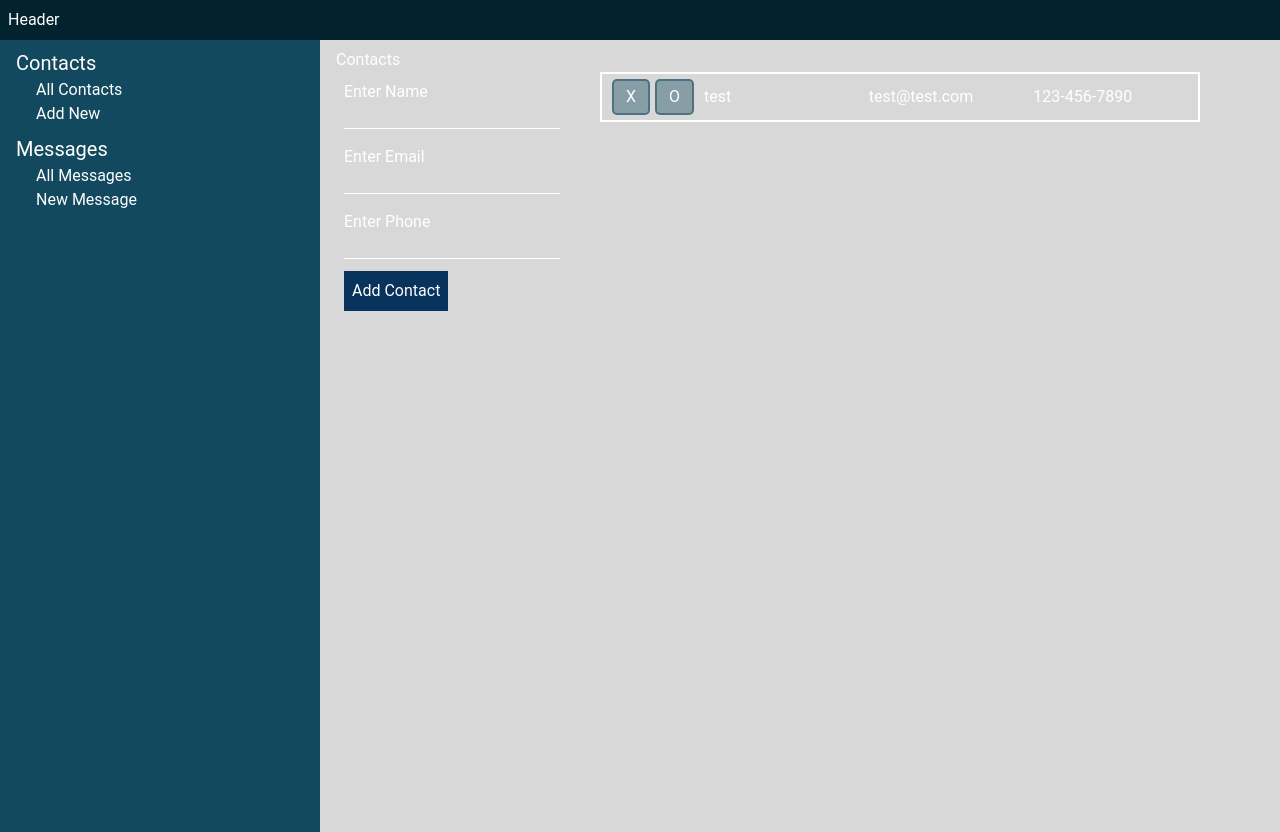
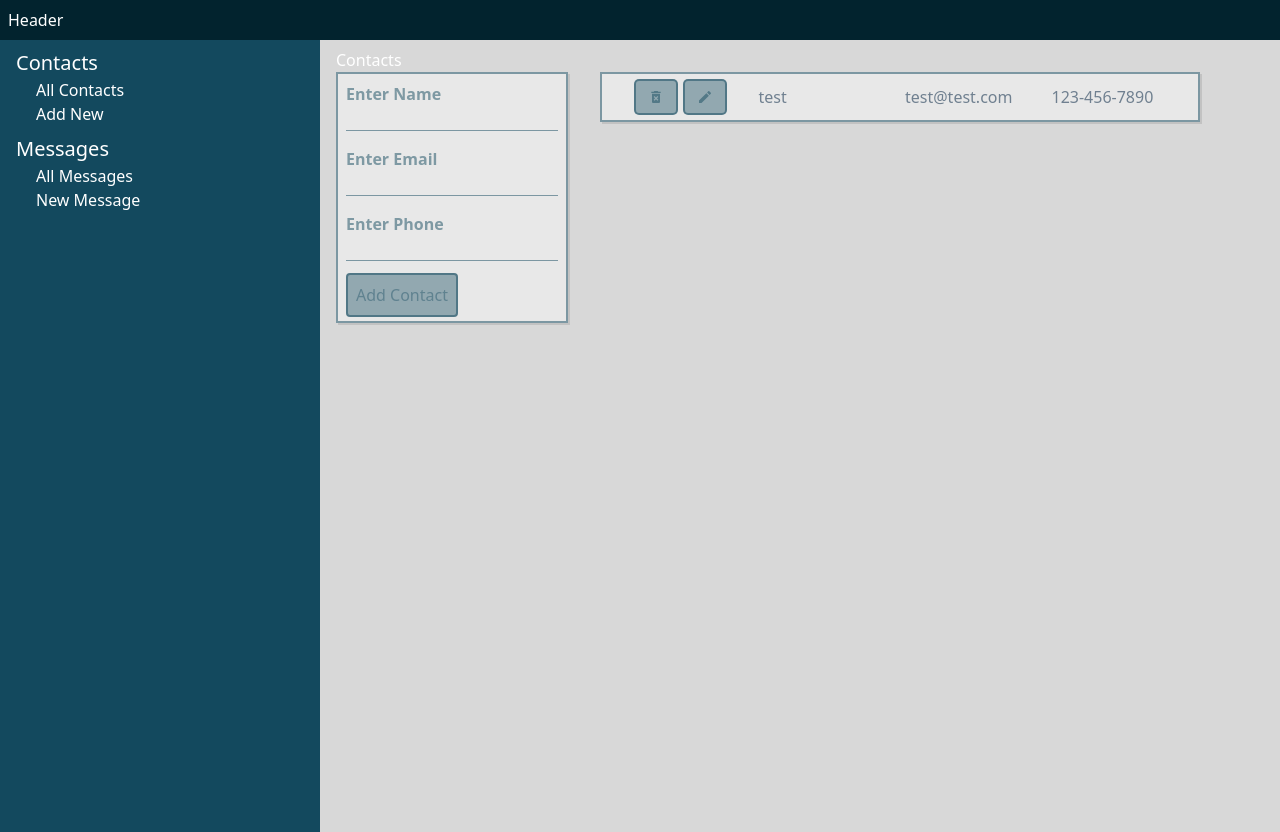
Before and after one commit to rdelga80/messenger-vue-project, a Vue app: page /contacts/add-contact in a window 1280 px wide. Built offline with nearby package versions, Linux system fonts and the light colour scheme.

Commit message:
complete contacts add

```diff
--- a/src/assets/css/main.css
+++ b/src/assets/css/main.css
@@ -5,6 +5,11 @@
 @tailwind components;
 @tailwind utilities;
 
+:root {
+  --main-green: rgba(19, 73, 94, 0.5);
+  --main-green-bg: rgba(19, 73, 94, 0.4);
+}
+
 body {
   background-color: rgb(216, 216, 216);
 }
--- a/src/components/MButton.vue
+++ b/src/components/MButton.vue
@@ -6,12 +6,13 @@ export default {
   props: {
     bgColor: {
       type: String,
-      default: `rgba(19, 73, 94, 0.4)`
+      default: `var(--main-green-bg)`
     },
     borderColor: {
       type: String,
-      default: `rgba(19, 73, 94, 0.5)`
-    }
+      default: `var(--main-green)`
+    },
+    icon: Boolean
   },
 
   setup(props, { slots }) {
@@ -20,10 +21,12 @@ export default {
       '--btn-border-color': props.borderColor
     }))
 
+    const buttonClasses = props.icon ? ['button', 'button-icon'] : ['button']
+
     return () => h(
       'button',
       {
-        class: ['button'],
+        class: buttonClasses,
         style: [buttonStyles.value]
       },
       slots.default()
@@ -33,10 +36,24 @@ export default {
 </script>
 
 <style lang="scss">
-button.button {
-  padding: 4px 12px;
+%button-vars {
+  --padding-y: 4px;
+}
+
+.button-icon {
+  --padding-y: 8px;
+}
+
+.button {
+  @extend %button-vars;
+
+  padding: var(--padding-y) 12px;
   border: 2px solid var(--btn-border-color);
   border-radius: 5px;
   background-color: var(--btn-bg-color);
+
+  &:focus {
+    outline: none;
+  }
 }
 </style>
--- /dev/null
+++ b/src/components/MIcon.vue
@@ -0,0 +1,33 @@
+<template>
+  <component
+    :is="iconComponent"
+    class="icon"/>
+</template>
+
+<script>
+import { defineAsyncComponent } from 'vue'
+
+export default {
+  props: {
+    icon: {
+      type: String,
+      required: true
+    }
+  },
+
+  setup(props) {
+    return {
+      iconComponent: defineAsyncComponent(() =>
+        import(`./icons/${props.icon}.vue`)
+      )
+    }
+  }
+}
+</script>
+
+<style lang="scss" scoped>
+svg.icon {
+  width: 1rem;
+  height: 1rem;
+}
+</style>
--- a/src/components/MInput.vue
+++ b/src/components/MInput.vue
@@ -1,13 +1,14 @@
 <template>
   <div class="input p-2 flex flex-col w-auto max-w-sm">
     <label
-      class="label"
+      class="label font-bold"
       :for="name">
       {{ label }}
     </label>
 
     <input
       class="input-field"
+      ref="input"
       :value="value"
       :name="name"
       :type="type"
@@ -16,6 +17,8 @@
 </template>
 
 <script>
+import { onMounted, ref } from 'vue'
+
 export default {
   name: 'MInput',
 
@@ -31,17 +34,30 @@ export default {
     value: [String, Number, Date]
   },
 
-  emits: ['input']
+  emits: ['input'],
+
+  setup(props) {
+    const input = ref('')
+
+    return {
+      input,
+      focus: () => { input.value.focus() }
+    }
+  }
 }
 </script>
 
-<style scoped>
+<style lang="scss" scoped>
+label {
+  font-weight: 700;
+}
+
 input.input-field {
   background-color: transparent;
-  border-bottom: 1px solid white;
-}
+  border-bottom: 1px solid var(--main-green);
 
-input.input-field:focus {
-  outline: none;
+  &:focus {
+    outline: none;
+  }
 }
 </style>
--- a/src/components/MSubmit.vue
+++ b/src/components/MSubmit.vue
@@ -22,10 +22,16 @@ export default {
 }
 </script>
 
-<style>
+<style lang="scss">
 .m-submit {
+  background-color: var(--main-green-bg);
+  border: 2px solid var(--main-green);
+  border-radius: 4px;
   margin: 0.25rem 0.5rem;
   padding: 0.5rem;
-  background-color: rgb(8, 51, 92)
+
+  &:focus {
+    outline: none;
+  }
 }
 </style>
--- a/src/components/contacts/ContactsDisplay.vue
+++ b/src/components/contacts/ContactsDisplay.vue
@@ -1,32 +1,62 @@
 <template>
-  <article
-    v-for="contact in contacts"
-    class="contacts-display">
+  <article class="contacts-display">
     <section
-      v-for="section in sections"
-      :class="['contact', section]">
-      <slot
-        :name="section"
-        :contact="contact">
+      v-for="(contact, index) in contacts"
+      class="contact">
+      <div class="actions">
+        <MButton
+          icon
+          @click="deleteContact(contact)">
+          <MIcon icon="delete"/>
+        </MButton>
+
+        <MButton
+          icon
+          @click="editContact(contact, index)">
+          <MIcon icon="edit"/>
+        </MButton>
+      </div>
+
+      <div v-for="section in sections">
         {{ contact[section] }}
-      </slot>
+      </div>
     </section>
   </article>
 </template>
 
 <script>
+import { computed } from 'vue'
+import { useStore } from 'vuex'
+import MButton from '@/components/MButton.vue'
+import MIcon from '@/components/MIcon.vue'
+
 export default {
   name: 'ContactsDisplay',
-  props: {
-    contacts: {
-      type: Object,
-      required: true
-    }
+
+  components: {
+    MButton,
+    MIcon
   },
 
-  setup(props) {
+  setup() {
+    const store = useStore()
+
     return {
-      sections: ['actions', 'name', 'email', 'phone']
+      contacts: computed(() => store.state.contacts.contacts),
+      deleteContact: (contact) => store.dispatch(
+        'contacts/deleteContact',
+        contact
+      ),
+      editContact: (contact, index) => {
+        store.dispatch(
+          'contacts/editContact',
+          {
+            contact,
+            index
+          }
+        )
+      },
+      sections: ['name', 'email', 'phone']
     }
   }
 }
@@ -34,21 +64,24 @@ export default {
 
 <style lang="scss" scoped>
 .contacts-display {
-  border: 2px solid white;
   display: flex;
+  flex-direction: column;
   max-width: 600px;
+  row-gap: 5px;
+  width: 100%;
+}
+
+.contact {
+  align-items: center;
+  background-color: rgba(white, 0.4);
+  box-shadow: 2px 2px rgba(black, 0.1);
+  border: 2px solid rgba(19, 73, 94, 0.5);
+  display: flex;
+  color: slategray;
   padding: 5px;
   width: 100%;
 
-  .actions {
-    flex: 0 1 auto;
-    display: flex;
-    column-gap: 5px;
-  }
-
   > * {
-    align-items: center;
-    display: flex;
     flex: 1;
     padding: {
       left: 5px;
@@ -56,4 +89,11 @@ export default {
     }
   }
 }
+
+.actions {
+  color: rgba(19, 73, 94, 0.5);
+  column-gap: 5px;
+  display: flex;
+  justify-content: center;
+}
 </style>
--- /dev/null
+++ b/src/components/icons/delete.vue
@@ -0,0 +1,13 @@
+<template>
+  <svg xmlns="http://www.w3.org/2000/svg" viewBox="0 0 24 24" fill="currentColor">
+    <path d="M0 0h24v24H0z" fill="none"/>
+    <path d="M0 0h24v24H0V0z" fill="none"/>
+    <path d="M6 19c0 1.1.9 2 2 2h8c1.1 0 2-.9 2-2V7H6v12zm2.46-7.12l1.41-1.41L12 12.59l2.12-2.12 1.41 1.41L13.41 14l2.12 2.12-1.41 1.41L12 15.41l-2.12 2.12-1.41-1.41L10.59 14l-2.13-2.12zM15.5 4l-1-1h-5l-1 1H5v2h14V4z"/>
+  </svg>
+</template>
+
+<script>
+export default {
+  name: 'remove-icon'
+}
+</script>
--- /dev/null
+++ b/src/components/icons/edit.vue
@@ -0,0 +1,16 @@
+<template>
+  <svg xmlns="http://www.w3.org/2000/svg" viewBox="0 0 24 24" fill="currentColor">
+    <path d="M0 0h24v24H0z" fill="none"/>
+    <path d="M3 17.25V21h3.75L17.81 9.94l-3.75-3.75L3 17.25zM20.71 7.04c.39-.39.39-1.02 0-1.41l-2.34-2.34c-.39-.39-1.02-.39-1.41 0l-1.83 1.83 3.75 3.75 1.83-1.83z"/>
+  </svg>
+</template>
+
+<script>
+export default {
+
+}
+</script>
+
+<style>
+
+</style>
--- a/src/store/module/contacts.js
+++ b/src/store/module/contacts.js
@@ -1,4 +1,4 @@
-import { cloneDeep, each } from 'lodash'
+import { cloneDeep, difference, each, isUndefined } from 'lodash'
 
 const defaultState = {
   contacts: [
@@ -8,6 +8,7 @@ const defaultState = {
       phone: '123-456-7890'
     }
   ],
+  editing: undefined,
   inputtedContact: {
     name: undefined,
     email: undefined,
@@ -17,6 +18,10 @@ const defaultState = {
 
 export const state = () => cloneDeep(defaultState)
 
+export const getters = {
+  isEditing: (state) => !isUndefined(state.editing)
+}
+
 export const actions = {
   addContact({ commit, dispatch }) {
     setTimeout(() => {
@@ -24,6 +29,12 @@ export const actions = {
 
       dispatch('resetInputtedContact')
     }, 2000)
+  },
+  deleteContact({ commit }, contact) {
+    commit('DELETE_CONTACT', contact)
+  },
+  editContact({ commit }, { contact, index }) {
+    commit('EDIT_CONTACT', { contact, index })
   },
   resetInputtedContact({ commit }) {
     commit('RESET_INPUTTED_CONTACT')
@@ -38,7 +49,25 @@ export const actions = {
 
 export const mutations = {
   ADD_CONTACT(state) {
-    state.contacts.push(state.inputtedContact)
+    if (!isUndefined(state.editing)) {
+      each(state.inputtedContact, (value, key) => {
+        state.contacts[state.editing][key] = value
+      })
+
+      state.editing = undefined
+    } else {
+      state.contacts.push(state.inputtedContact)
+    }
+  },
+  DELETE_CONTACT(state, contact) {
+    state.contacts = difference(state.contacts, [contact])
+  },
+  EDIT_CONTACT(state, { contact, index }) {
+    each(contact, (value, key) => {
+      state.inputtedContact[key] = value
+    })
+
+    state.editing = index
   },
   RESET_INPUTTED_CONTACT(state) {
     state.inputtedContact = cloneDeep(defaultState.inputtedContact)
--- a/src/views/contacts/ContactsAddNew.vue
+++ b/src/views/contacts/ContactsAddNew.vue
@@ -20,32 +20,19 @@
           :value="contact.phone"
           @input="setContactValue({ type: 'phone', value: $event })"/>
 
-        <Submit value="Add Contact"/>
+        <Submit :value="isEditing ? 'Save Contact' : 'Add Contact'"/>
       </form>
     </section>
 
-    <section class="display">
-      <ContactsDisplay :contacts="contacts">
-        <template #actions>
-          <MButton>
-            X
-          </MButton>
-
-          <MButton>
-            O
-          </MButton>
-        </template>
-      </ContactsDisplay>
-    </section>
+    <ContactsDisplay/>
   </article>
 </template>
 
 <script>
+import { computed, onMounted, ref } from 'vue'
 import { useStore } from 'vuex'
-import { computed, ref } from 'vue'
 import ContactsDisplay from '@/components/contacts/ContactsDisplay.vue'
 import Input from '@/components/MInput.vue'
-import MButton from '@/components/MButton.vue'
 import Submit from '@/components/MSubmit.vue'
 
 export default {
@@ -54,7 +41,6 @@ export default {
   components: {
     ContactsDisplay,
     Input,
-    MButton,
     Submit
   },
 
@@ -64,6 +50,10 @@ export default {
           phone = ref(null),
           store = useStore()
 
+    onMounted(() => {
+      name.value.focus()
+    })
+
     return {
       addContact: () => store.dispatch(
         'contacts/addContact',
@@ -72,6 +62,7 @@ export default {
       ),
       contact: computed(() => store.state.contacts.inputtedContact),
       contacts: computed(() => store.state.contacts.contacts),
+      isEditing: computed(() => store.getters['contacts/isEditing']),
       email,
       name,
       phone,
@@ -83,10 +74,21 @@ export default {
 }
 </script>
 
-<style scoped>
+<style lang="scss" scoped>
 .add-new {
   display: grid;
   grid-template-columns: minmax(200px, 25%) auto;
   column-gap: 2rem;
 }
+
+.form {
+  background-color: rgba(white, 0.4);
+  border: 2px solid var(--main-green);
+  box-shadow: 2px 2px rgba(black, 0.1);
+  color: var(--main-green);
+}
+
+:deep input {
+  color: var(--main-green-bg);
+}
 </style>
--- a/tailwind.config.js
+++ b/tailwind.config.js
@@ -1,11 +1,7 @@
 module.exports = {
   purge: ['./index.html', './src/**/*.{vue,js,ts,jsx,tsx}'],
   darkMode: false, // or 'media' or 'class'
-  theme: {
-    fontFamily: {
-      'sans': ['Roboto']
-    }
-  },
+  theme: {},
   variants: {
     extend: {},
   },
```
